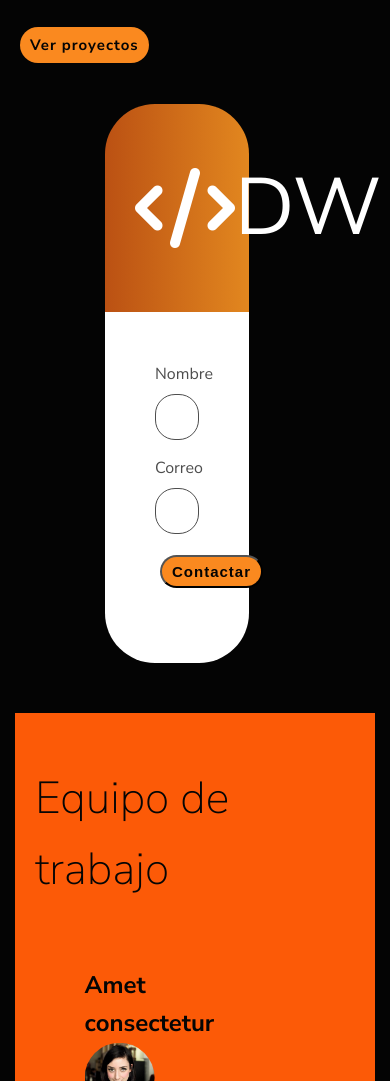
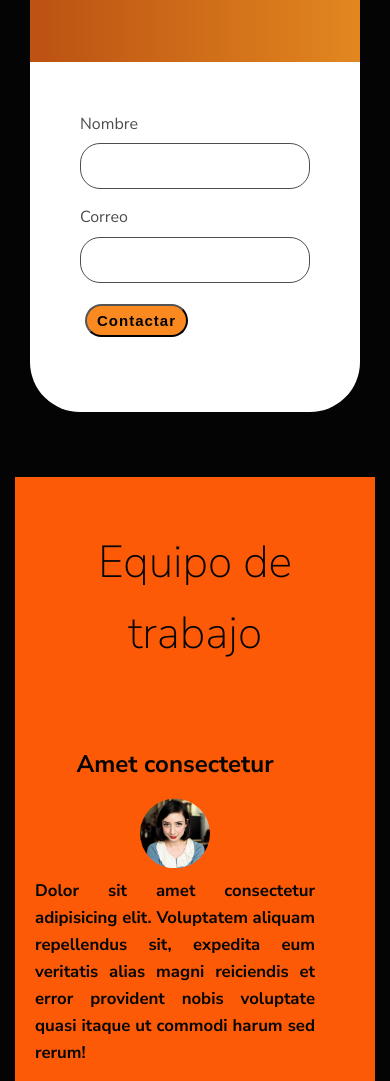
Before and after one commit to verobaires/sass_sin_partial, a website: page indexConSass.html in a window 390 px wide. Shown: the part 819-1900 px from the top of the page. Drawn offline with Linux system fonts and the light colour scheme.

Commit message:
ajustes pantallas chicas

```diff
--- a/indexConSass.html
+++ b/indexConSass.html
@@ -34,8 +34,8 @@
         <p>Me gusta crear espacios divertidos e interactivos con codigo, ayudando a la gente a desarrollar mejores
           lugares
           a traves de software.</p>
-        <a class="btn " href="#">Quiero contactarme</a> <!-- btn--light -->
-        <a class="btn " href="#">Ver proyectos</a><!-- btn--dark -->
+        <a class="btn__light " href="#">Quiero contactarme</a> <!-- btn--light -->
+        <a class="btn__dark " href="#">Ver proyectos</a><!-- btn--dark -->
       </section>
 
       <section class="main__row-form">
--- a/scss/estilos.scss
+++ b/scss/estilos.scss
@@ -146,21 +146,22 @@ section.main-container {
             margin-top: 30px;
 
             &:nth-child(3) {
-                background: #bfc4ca;
+              /*   background: #bfc4ca; */
                 border: none;
                 color: #040404;
 
                 &:hover {
-                    background-color: #f4f4f4;
+                   /*  background-color: #f4f4f4; */
+                   color: #b10a0a;;
                 }
             }
 
             &:nth-child(4) {
-                background: #fa891f;
-                color: #040404;
+              /*   background: #fa891f; */
+                color: #5917a5;
 
                 &:hover {
-                    background-color: #bb5113;
+                    /* background-color: #bb5113; */
                     border: 0px;
                 }
             }
@@ -292,9 +293,52 @@ section.main__row-info {
 }
 
 @media (max-width: 480px) {
-    .main__row-info .info__row-content {
-        width: 69%;
+    section.main-container {
+        .main__row-text {
+            padding: 15px;
+            width: 100%;
+            p {
+                text-align: center;
+            }
+
+            a {
+                display: block;
+                margin: 15px auto;
+                min-width: fit-content;
+                padding: 10px;
+                max-width: 180px;
+                text-align: center;
+            }
+        }
+
+        .main__row-form {
+            width: auto;
+            margin: 15px;
+        }
+    }
+
+    section.main__row-info {
+        .container {
+            .text-h2 {
+                text-align: center;
+            }
+
+            .info__row {
+                .info__row-content {
+                    .text-h3 {
+                        margin: 15px auto;
+                        text-align: center;
+                    }
+                    img {
+                        display: block;
                         margin: 0 auto;
+                    }
+                    .text-p {
+                        text-align: justify;
+                    }
+                }
+            }
+        }
     }
 }
 
@@ -315,15 +359,19 @@ section.main__row-info {
             $season : none;
             //carnaval, pascua, navidad
 
-@if $season == carnaval {
+            @if $season ==carnaval {
                 body {
                     background-image: url("../img/carnaval-banner.png");
                 }
-  } @else if $season == pascua {
+            }
+
+            @else if $season ==pascua {
                 body {
                     background-image: url("../img/eastern-banner.png");
                 }
-  } @else if $season == navidad {
+            }
+
+            @else if $season ==navidad {
                 body {
                     background-image: url("../img/christmas-banner.png");
                 }
```
Also changed, not shown: css/estilos.css, 1 other file. Lines whose indentation alone changed are shown as unchanged.
